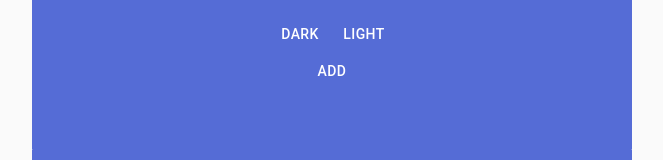
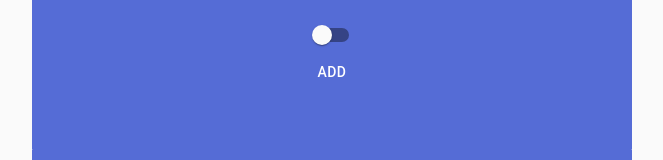
Before and after one commit to jeron1moo/todo, a React (Create React App) app: page / in a window 1280 px wide. Shown: the top 160 px of the page, without its empty margins (308-971 px from the left). Built offline with nearby package versions, Linux system fonts and the light colour scheme.

Commit message:
theme switcher

```diff
--- a/src/components/TodoNav/TodoNav.jsx
+++ b/src/components/TodoNav/TodoNav.jsx
@@ -1,11 +1,9 @@
 import React from 'react';
 import { connect, useDispatch } from 'react-redux';
-import { Box, Button } from '@material-ui/core';
+import { Box, Switch } from '@material-ui/core';
 import AddTodo from '../AddTodo';
 import { addTodo } from '../../redux/actions/todo';
 import applyTheme from '../../redux/actions/theme';
-import lightTheme from '../../styles/lightTheme';
-import darkTheme from '../../styles/darkTheme';
 import useStyles from './styles';
 import Modal from '../Modal';
 
@@ -13,7 +11,7 @@ const TodoNav = () => {
   const classes = useStyles();
   const dispatch = useDispatch();
 
-  const onApplyTheme = (theme) => dispatch(applyTheme(theme));
+  const onApplyTheme = () => dispatch(applyTheme());
   const onAddTodo = (state) => dispatch(addTodo(state));
 
   const events = {
@@ -22,18 +20,7 @@ const TodoNav = () => {
 
   return (
     <Box className={classes.todoNav}>
-      <Button
-        className={classes.themeButton}
-        onClick={() => onApplyTheme(darkTheme)}
-      >
-        dark
-      </Button>
-      <Button
-        className={classes.themeButton}
-        onClick={() => onApplyTheme(lightTheme)}
-      >
-        light
-      </Button>
+      <Switch onChange={() => onApplyTheme()} name="themeSwitch" />
       <Modal modalName="Add Todo" buttonName="Add">
         <AddTodo {...events} />
       </Modal>
--- a/src/redux/reducers/theme.js
+++ b/src/redux/reducers/theme.js
@@ -1,5 +1,6 @@
 import { APPLY_THEME } from '../constants/theme';
 import theme from '../../styles/lightTheme';
+import themeDark from '../../styles/darkTheme';
 
 const initialState = {
   ...theme,
@@ -8,7 +9,7 @@ const initialState = {
 export default (state = initialState, action) => {
   switch (action.type) {
     case APPLY_THEME:
-      return action.payload;
+      return state.palette.type === 'light' ? themeDark : theme;
     default:
       return state;
   }
```
